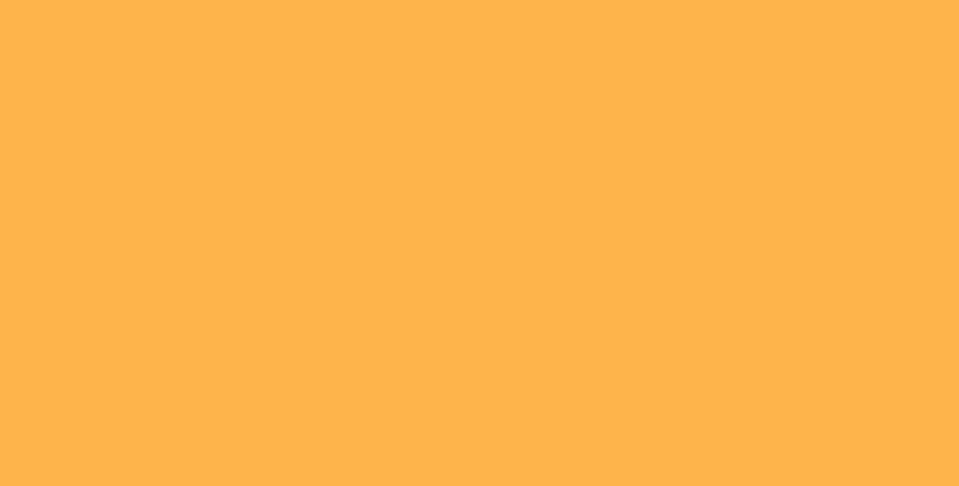
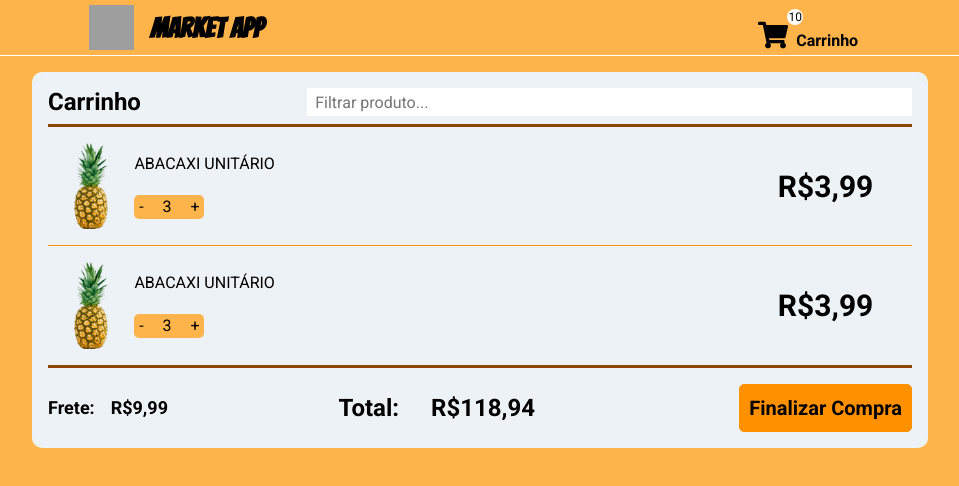
Before and after one commit to gbelther/market-app, a React (Create React App) app: page /cart in a window 1280 px wide. Shown: the top 486 px of the page, without its empty margins (160-1119 px from the left). Built offline with nearby package versions, Linux system fonts and the light colour scheme; grey boxes are pictures that could not be loaded.

Commit message:
Create the cart page with static data

```diff
--- /dev/null
+++ b/src/pages/Cart/index.tsx
@@ -0,0 +1,61 @@
+import { Header } from "../../components/Header";
+import "./styles.scss";
+
+export function Cart() {
+  return (
+    <>
+      <Header />
+
+      <main className="container-cart">
+        <section className="prodcuts-filter">
+          <p>Carrinho</p>
+          <input type="text" placeholder="Filtrar produto..." />
+        </section>
+
+        <section className="product-in-cart">
+          <img src="pineapple.png" alt="Pineapple" />
+          <div className="product-info">
+            <p>ABACAXI UNITÁRIO</p>
+            <div className="product-change-amount">
+              <button type="button">-</button>
+              <p>3</p>
+              <button type="button">+</button>
+            </div>
+          </div>
+          <div className="product-final-value">
+            <p>R$3,99</p>
+          </div>
+        </section>
+
+        <section className="product-in-cart">
+          <img src="pineapple.png" alt="Pineapple" />
+          <div className="product-info">
+            <p>ABACAXI UNITÁRIO</p>
+            <div className="product-change-amount">
+              <button type="button">-</button>
+              <p>3</p>
+              <button type="button">+</button>
+            </div>
+          </div>
+          <div className="product-final-value">
+            <p>R$3,99</p>
+          </div>
+        </section>
+
+        <section className="products-value">
+          <div className="freight">
+            <p>Frete:</p>
+            <p>R$9,99</p>
+          </div>
+          <div className="products-balance">
+            <p>Total: </p>
+            <p>R$118,94</p>
+          </div>
+          <div className="products-buy">
+            <button>Finalizar Compra</button>
+          </div>
+        </section>
+      </main>
+    </>
+  );
+}
--- /dev/null
+++ b/src/pages/Cart/styles.scss
@@ -0,0 +1,144 @@
+.container-cart {
+  background: var(--gray-100);
+  width: 70%;
+  margin: 1rem auto;
+  border-radius: 10px;
+  padding: 1rem;
+
+  display: flex;
+  flex-direction: column;
+
+  section:nth-last-child(2) {
+    border-bottom: 3px solid var(--orange-800);
+  }
+
+  .prodcuts-filter {
+    border-bottom: 3px solid var(--orange-800);
+    padding-bottom: 0.5rem;
+
+    display: flex;
+    justify-content: space-between;
+
+    p {
+      width: 30%;
+      font-size: 1.5rem;
+      font-weight: bold;
+    }
+
+    input {
+      width: 70%;
+      padding-left: 0.5rem;
+      border: none;
+
+      &:focus {
+        border-bottom: 1px solid var(--orange-500);
+      }
+    }
+  }
+
+  .product-in-cart {
+    display: flex;
+    padding: 1rem 0;
+    border-bottom: 1px solid var(--orange-500);
+
+    img {
+      width: 10%;
+    }
+
+    .product-info {
+      width: 70%;
+
+      display: flex;
+      flex-direction: column;
+      justify-content: space-around;
+
+      .product-change-amount {
+        background: var(--orange-100);
+        width: 70px;
+        height: 1.5rem;
+        padding: 0.3rem;
+        border-radius: 5px;
+
+        display: flex;
+        justify-content: space-between;
+        align-items: center;
+
+        button {
+          background: transparent;
+          border: none;
+        }
+      }
+    }
+  }
+
+  .product-final-value {
+    width: 20%;
+
+    display: flex;
+    justify-content: center;
+    align-items: center;
+
+    p {
+      font-size: 1.875rem;
+      font-weight: bold;
+    }
+  }
+
+  .products-value {
+    width: 100%;
+    padding-top: 1rem;
+
+    display: flex;
+    align-items: center;
+
+    .freight {
+      width: 15%;
+
+      display: flex;
+      gap: 1rem;
+
+      p {
+        font-size: 1.125rem;
+        font-weight: bold;
+      }
+    }
+
+    .products-balance {
+      width: 60%;
+
+      display: flex;
+      align-items: center;
+      justify-content: center;
+      gap: 2rem;
+
+      p {
+        font-size: 1.5rem;
+        font-weight: bold;
+      }
+    }
+
+    .products-buy {
+      width: 25%;
+
+      display: flex;
+      justify-content: flex-end;
+
+      button {
+        background: var(--orange-500);
+        width: 80%;
+        height: 3rem;
+        border: 1px solid var(--orange-500);
+        border-radius: 5px;
+
+        font-size: 1.25rem;
+        font-weight: bold;
+
+        transition: 0.2s;
+
+        &:hover {
+          filter: brightness(0.8);
+        }
+      }
+    }
+  }
+}
--- a/src/routes.tsx
+++ b/src/routes.tsx
@@ -1,4 +1,5 @@
 import { Route, Switch } from "react-router-dom";
+import { Cart } from "./pages/Cart";
 import { Home } from "./pages/Home";
 import { Product } from "./pages/Product";
 
@@ -6,7 +7,8 @@ export function Routes() {
   return (
     <Switch>
       <Route path="/" exact component={Home} />
-      <Route path="/product" exact component={Product} />
+      <Route path="/product" component={Product} />
+      <Route path="/cart" component={Cart} />
     </Switch>
   );
 }
```
